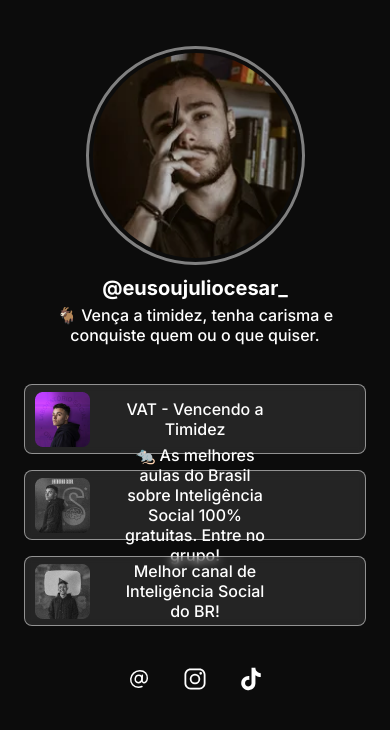
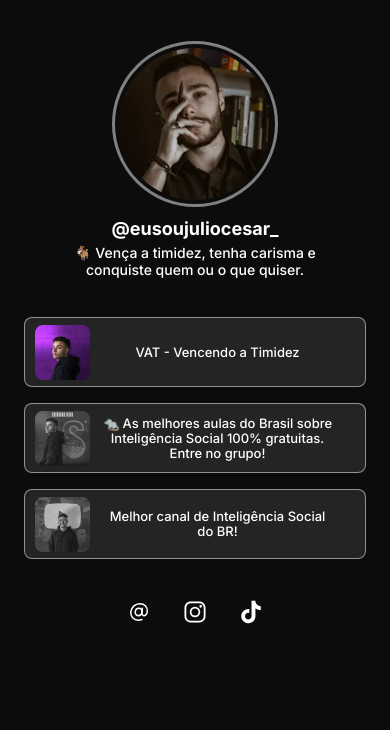
Before and after one commit to luad3cristal/juliocesar, a plain HTML site: page index.html in a window 390 px wide. Drawn offline with nearby package versions, Linux system fonts and the light colour scheme.

Commit message:
added media queries

```diff
--- a/style.css
+++ b/style.css
@@ -22,7 +22,7 @@ body {
 .container {
   width: 100%;
   max-width: 900px;
-  margin: 25px auto 0;
+  margin: 20px auto 0;
   padding: 0 24px;
 }
 
@@ -74,7 +74,7 @@ ul li a {
   align-items: center;
 
   height: 70px;
-  padding: 16px 100px;
+  padding: 16px 70px 16px 100px;
 
   background-color: var(--surface-color);
   border: 1px solid var(--stroke-color);
@@ -127,3 +127,31 @@ ul li img {
 .social-links a:hover {
   background: var(--highlight-color);
 }
+
+@media (max-width: 485px) {
+  .profile img {
+    width: 160px;
+  }
+  .profile h3 {
+    font-size: 18px;
+  }
+  .profile p {
+    font-size: 14px;
+  }
+
+  ul li a {
+    font-size: 13px;
+    padding: 16px 30px 16px 75px;
+    line-height: 15px;
+  }
+}
+
+@media (max-width: 309px) {
+  ul li a img {
+    display: none;
+  }
+
+  ul li a {
+    padding: 16px 30px;
+  }
+}
```
